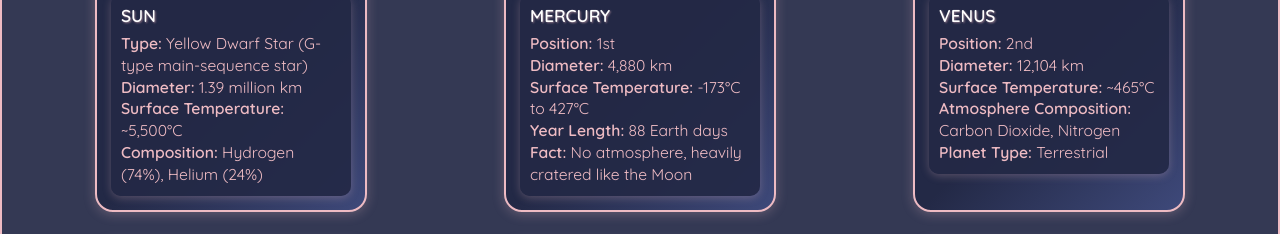
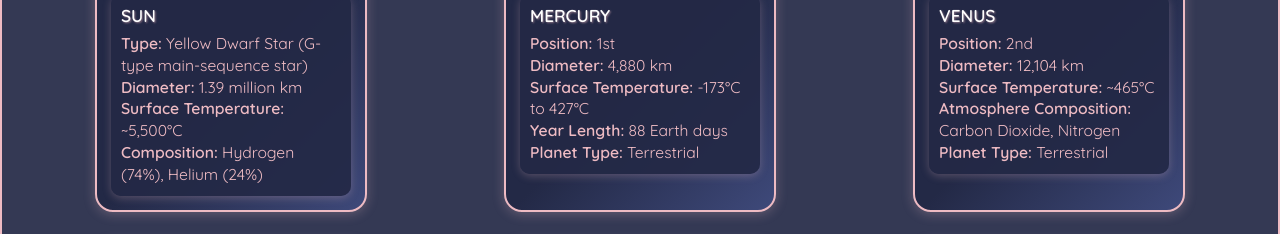
Before and after one commit to casimir17-cay/Multimedia-and-Authoring, a plain HTML site: page index.html in a window 1280 px wide. Shown: the part 1744-1978 px from the top of the page. Drawn offline with Linux system fonts and the light colour scheme.

Commit message:
multimedia

```diff
--- a/index.html
+++ b/index.html
@@ -62,7 +62,7 @@
         <strong>Diameter:</strong> 4,880 km<br>
         <strong>Surface Temperature: </strong> -173°C to 427°C<br>
         <strong>Year Length:</strong> 88 Earth days<br>
-        <strong>Fact:</strong> No atmosphere, heavily cratered like the Moon
+        <strong>Planet Type:</strong>  Terrestrial
       </div>
     </div>
 
```
